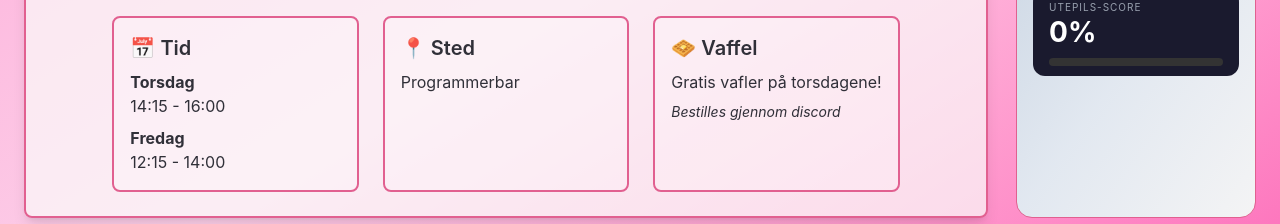
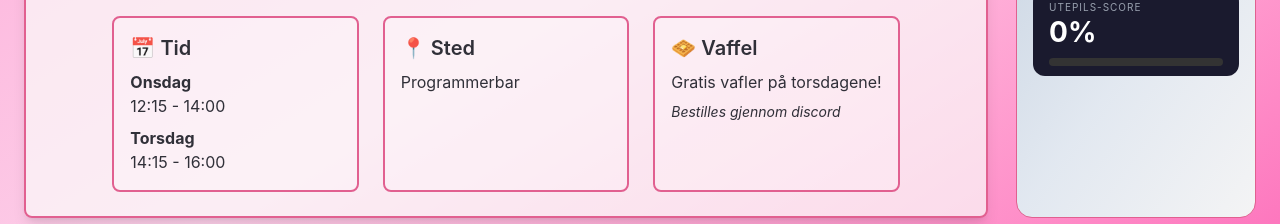
Before and after one commit to echo-webkom/echo-screen, a React (Vite) app: page / in a window 1280 px wide. Shown: the part 450-674 px from the top of the page. Built offline with nearby package versions, Linux system fonts and the light colour scheme; no server answers.

Commit message:
adding correct times

```diff
--- a/src/components/orakel.tsx
+++ b/src/components/orakel.tsx
@@ -6,10 +6,10 @@ export function Orakel() {
       <div className="mt- grid grid-cols-1 md:grid-cols-2 lg:grid-cols-3 gap-6">
         <div className="bg-white/20 p-4 rounded-lg border-2">
           <h2 className="text-xl font-semibold">📅 Tid</h2>
+          <p className="mt-2 text-md font-bold">Onsdag</p>
+          <p className="text-md">12:15 - 14:00</p>
           <p className="mt-2 text-md font-bold">Torsdag</p>
-          <p className="text-md">14:15 - 16:00</p>
-          <p className="mt-2 text-md font-bold">Fredag</p>
-          <p className=" text-md">12:15 - 14:00</p>
+          <p className=" text-md">14:15 - 16:00</p>
         </div>
         <div className="bg-white/20 p-4 rounded-lg border-2">
           <h2 className="text-xl font-semibold">📍 Sted</h2>
```
